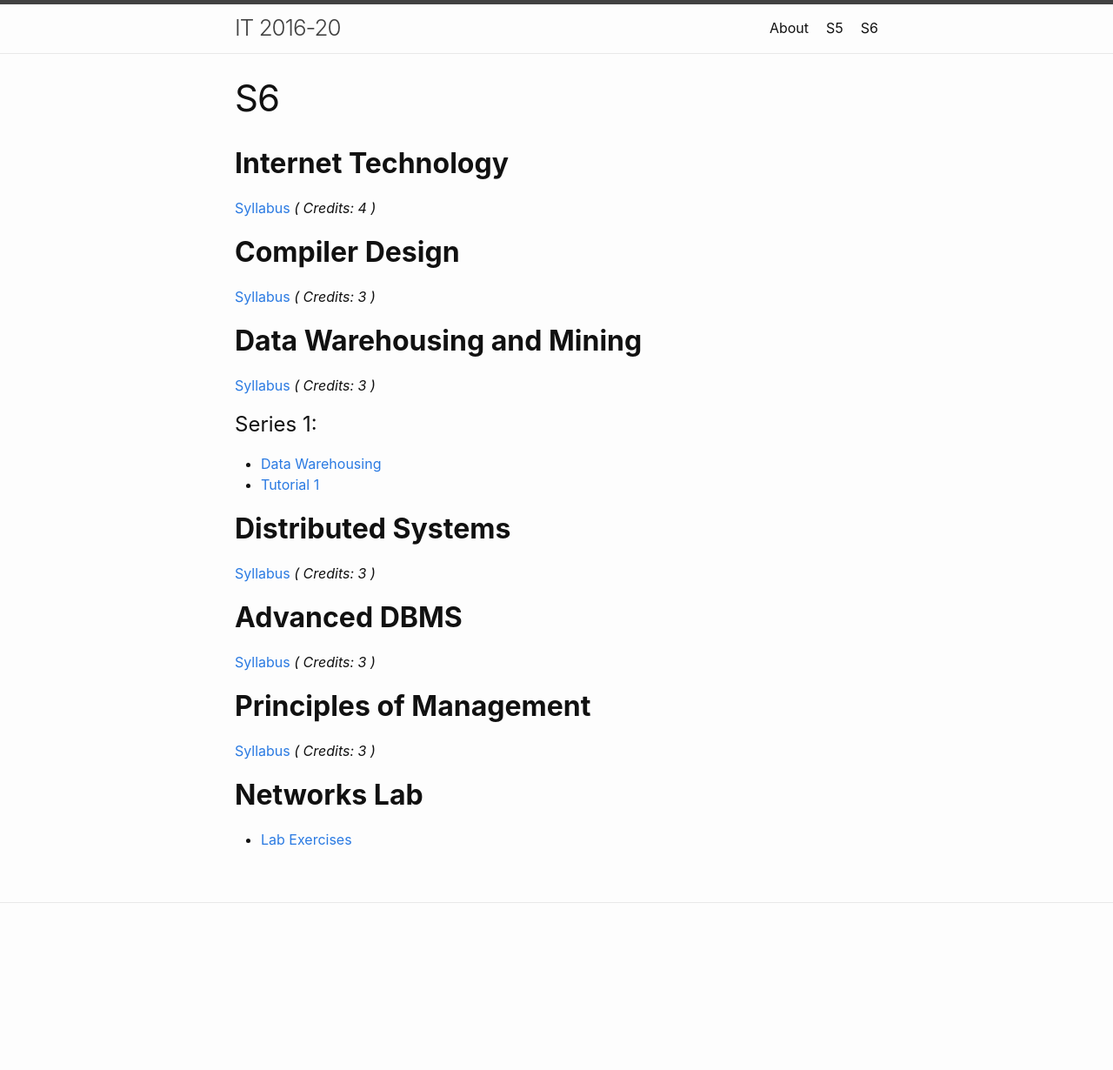
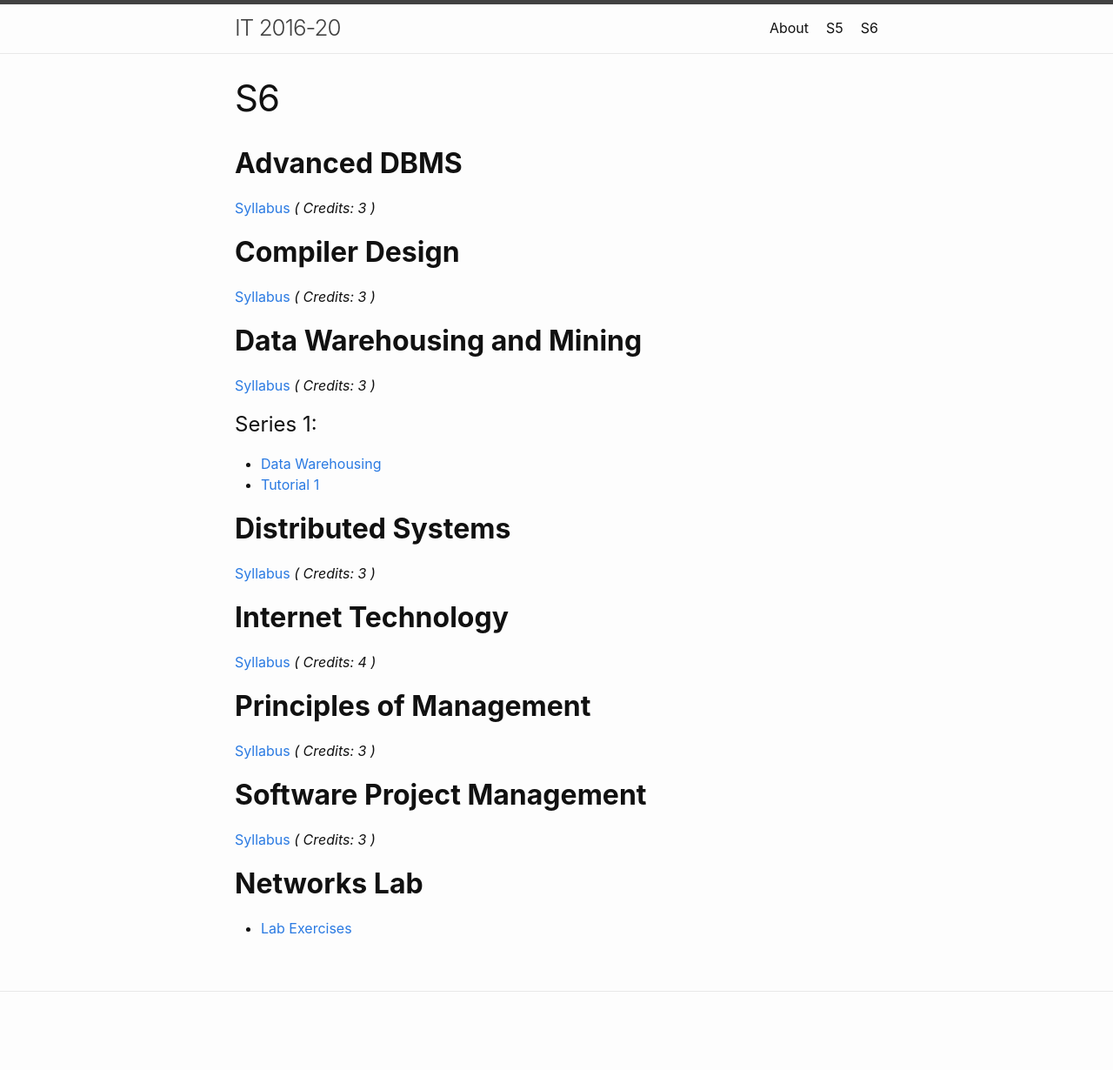
Before and after one commit to IT-GECBH/2020, a Jekyll site: the page built from resources_s6.md, in a window 1280 px wide. Shown: the whole page at 87% size. Built offline with Jekyll 4.4.1, drawn with Linux system fonts in a browser that asks for light colours; before the commit the page ends 1128 px from its top, so only the background shows below that.

Commit message:
Update resources_s6.md

```diff
--- a/resources_s6.md
+++ b/resources_s6.md
@@ -4,28 +4,29 @@ title: S6
 permalink: /resources-s6/
 ---
 
-
-
-## **Internet Technology**
-[Syllabus][it-syll] *( Credits: 4 )*  <br/>
+## **Advanced DBMS**
+[Syllabus][adbms-syll] *( Credits: 3 )*  <br />
 
 ## **Compiler Design**
-[Syllabus][cd-syll] *( Credits: 3 )*  <br/>
+[Syllabus][cd-syll] *( Credits: 3 )*  <br />
 
 ## **Data Warehousing and Mining**
-[Syllabus][dwm-syll] *( Credits: 3 )*  <br/>
+[Syllabus][dwm-syll] *( Credits: 3 )*  <br />
 # Series 1:
 * [Data Warehousing][data-ware-ppt]
 * [Tutorial 1][dwm-tut-1]
 
 ## **Distributed Systems**
-[Syllabus][ds-syll] *( Credits: 3 )*  <br/>
+[Syllabus][ds-syll] *( Credits: 3 )*  <br />
 
-## **Advanced DBMS**
-[Syllabus][adbms-syll] *( Credits: 3 )*  <br/>
+## **Internet Technology**
+[Syllabus][it-syll] *( Credits: 4 )*  <br />
 
 ## **Principles of Management**
-[Syllabus][pom-syll] *( Credits: 3 )*  <br/>
+[Syllabus][pom-syll] *( Credits: 3 )*  <br />
+
+## **Software Project Management**
+[Syllabus][spm-syll] *( Credits: 3 )* <br />
 
 ## **Networks Lab**
 * [Lab Exercises][net-lab-ex]
@@ -47,3 +48,5 @@ permalink: /resources-s6/
 [pom-syll]: /resources/POM/HS300_Principles_of_management.pdf
 
 [net-lab-ex]: /resources/CN_LAB/Lab_Exercises.pptx
+
+[spm-syll]: /resources/SPM/IT364_Software_Project_Management.pdf
```
